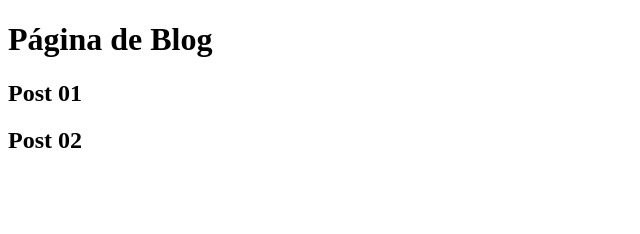
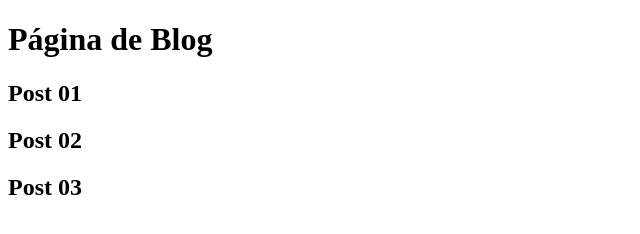
Before and after one commit to diogoendlich/aulagithub, a plain HTML site: page Blog.html in a window 1280 px wide. Shown: the whole page, without its empty margins (0-640 px from the left). Drawn offline with Linux system fonts and the light colour scheme.

Commit message:
Blog Atualizado

```diff
--- a/Blog.html
+++ b/Blog.html
@@ -9,6 +9,7 @@
     <h1>Página de Blog</h1>
         <h2>Post 01</h2>
         <h2>Post 02</h2>
+        <h2>Post 03</h2>
 
 
 </body>
```
